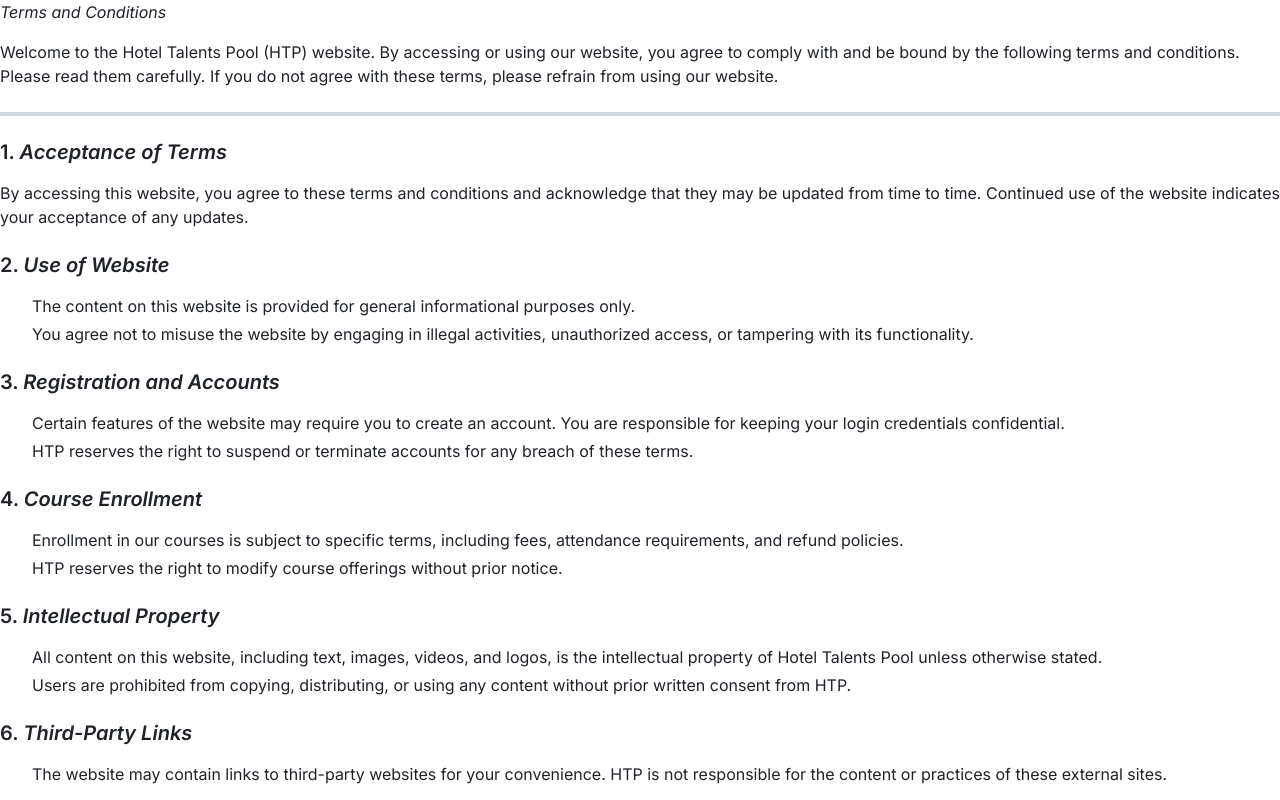
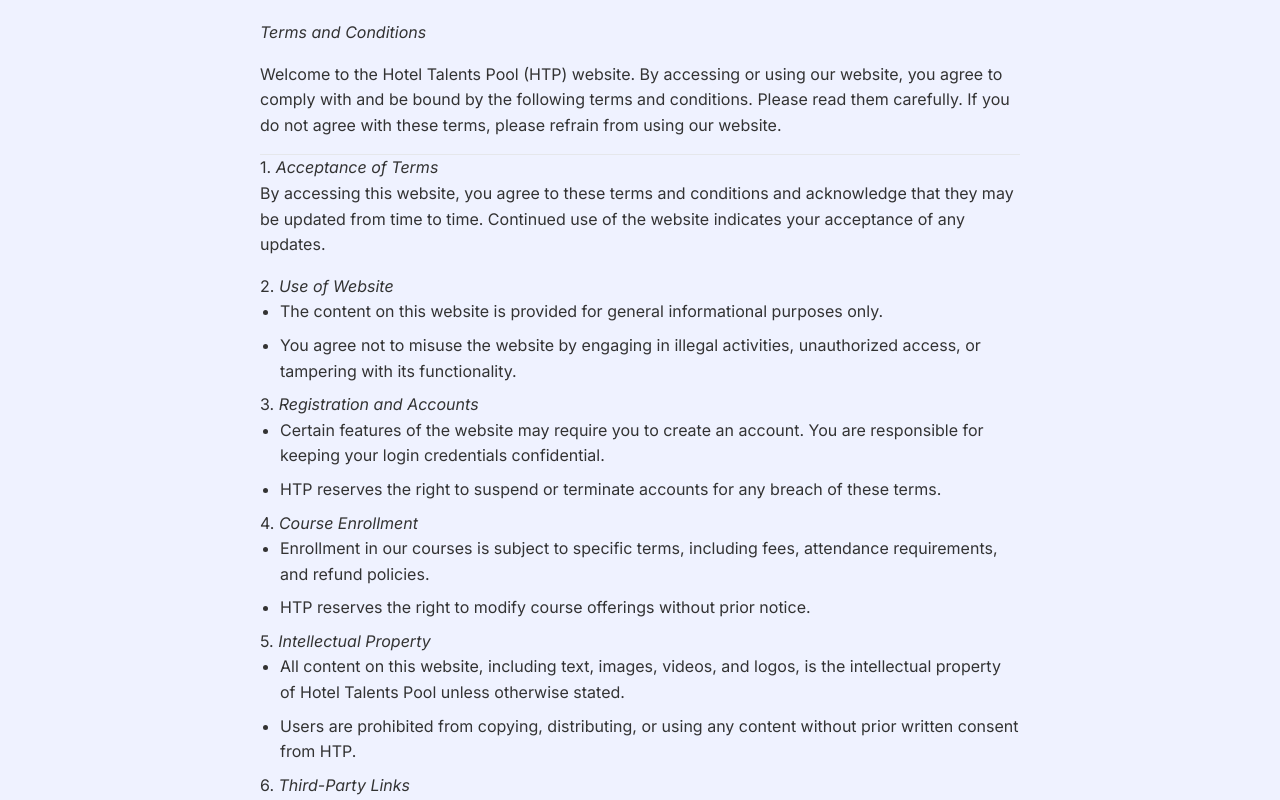
Before and after one commit to mbonikev/hotel_talents_pool, a React (Vite) app: page /#/privacyPolicy in a window 1280 px wide. Shown: the top 800 px of the page. Built offline with nearby package versions, Linux system fonts and the light colour scheme; what ldrs would draw is missing.

Commit message:
updated src/pages/PrivacyPolicy.jsx

```diff
--- a/src/pages/PrivacyPolicy.jsx
+++ b/src/pages/PrivacyPolicy.jsx
@@ -1,6 +1,5 @@
 import React, { useEffect, useState } from 'react';
 import ReactMarkdown from 'react-markdown';
-import 'github-markdown-css';
 
 const PrivacyPolicy = () => {
   const [content, setContent] = useState('');
@@ -12,7 +11,7 @@ const PrivacyPolicy = () => {
   }, []);
 
   return (
-    <div className='markdown-body'>
+    <div className='markdown-container'>
       <ReactMarkdown>{content}</ReactMarkdown>
     </div>
   );
```
